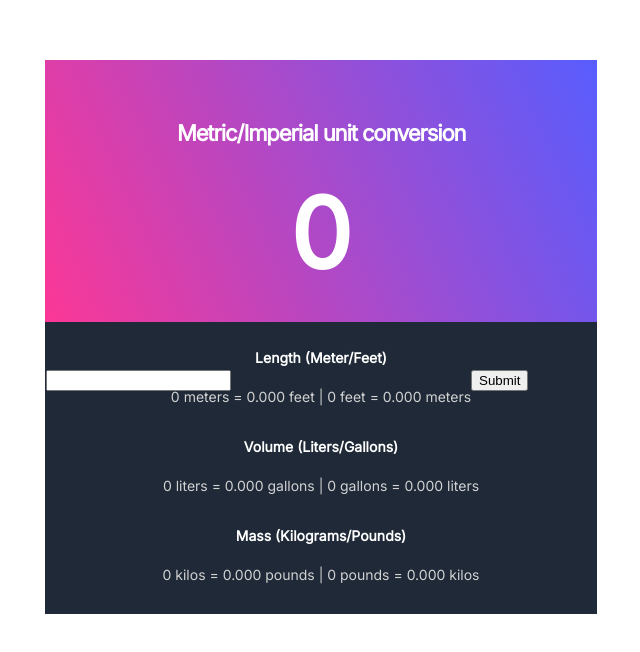
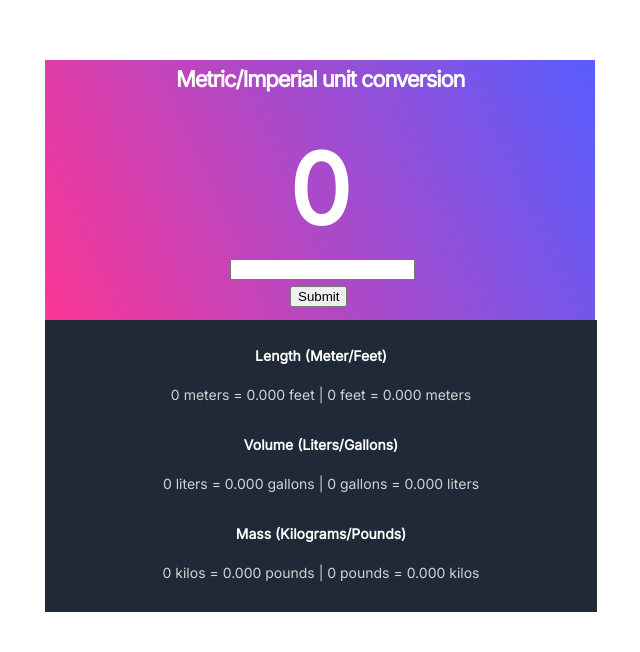
Before and after one commit to Lambersonistaken/FrontendStory, a plain HTML site: page UnitConverter/index.html in a window 1280 px wide. Shown: the whole page, without its empty margins (320-960 px from the left). Drawn offline with Linux system fonts and the light colour scheme.

Commit message:
Add files via upload
UserInput added.

```diff
--- a/UnitConverter/index.css
+++ b/UnitConverter/index.css
@@ -9,7 +9,6 @@ width: 550px;
 height: 260px;
 margin-left: 0;
 margin-top: 0;
-padding: 1px;
 background: linear-gradient(246.26deg, #585DFE 0%, #FB3796 100%);
 
 }
@@ -48,7 +47,9 @@ color: #FFFFFF;
 width: 211px;
 height: 51.23px;
 margin-left: 169px;
-margin-top: 70px;
+margin-top: 80px;
+padding: 0;
+margin-bottom: 30px;
 
 font-family: 'Inter';
 font-style: normal;
@@ -137,7 +138,8 @@ color: #D2D2D2;
 }
 
 #btn {
-    margin-left: 236px;
+    margin-left: 245px;
+    margin-top: 6px;
 }
 
 #all {
@@ -146,3 +148,8 @@ color: #D2D2D2;
     margin-right: auto;
     margin-top: 60px;
 }
+
+#user-input {
+    margin-top: 0px;
+    margin-left: 185px;
+}
```
Also changed, not shown: UnitConverter/index.html (+2 -0 lines).
